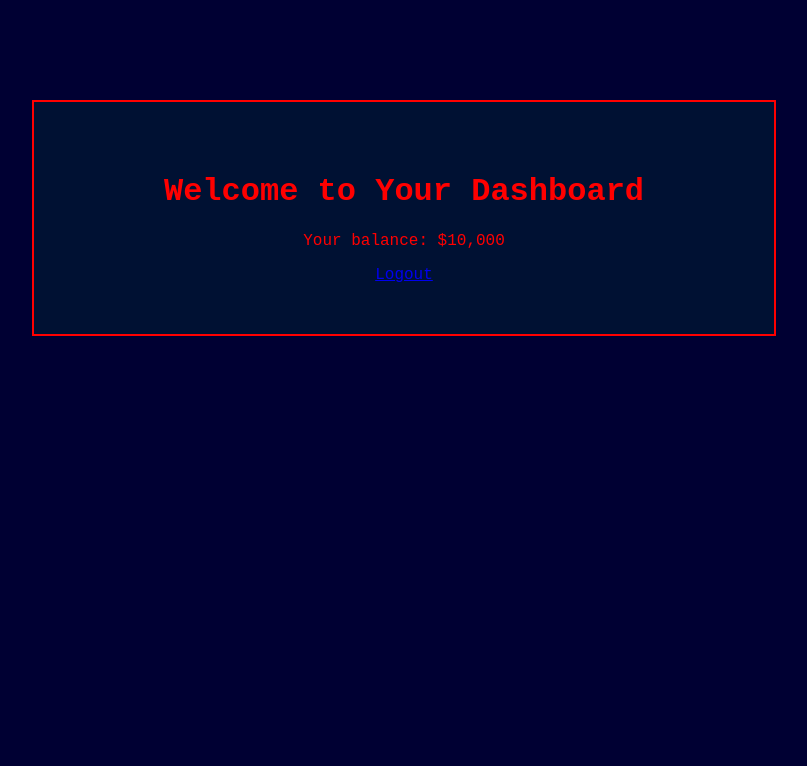
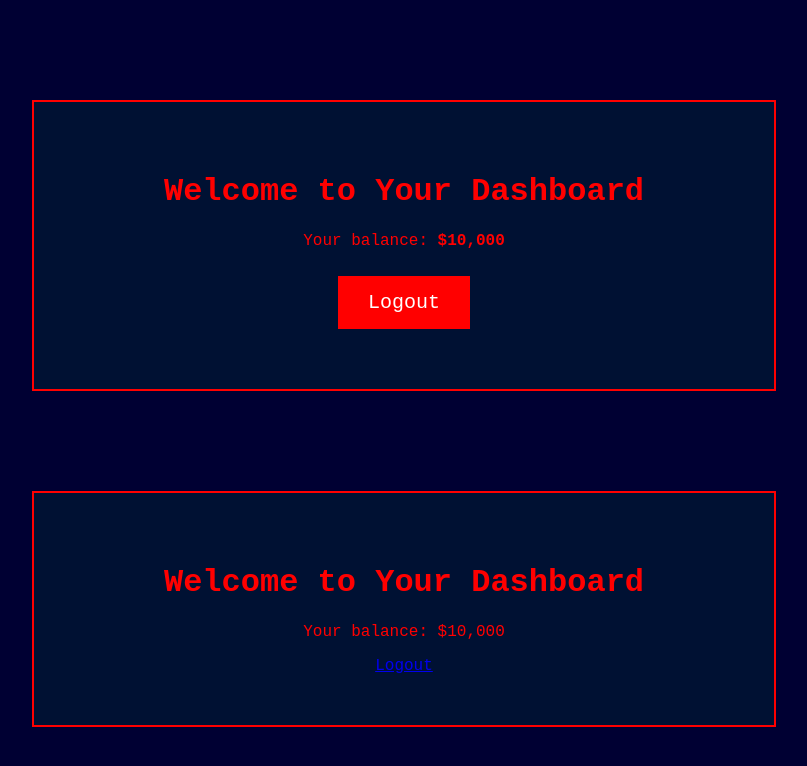
Before and after one commit to brysonhancock/bitse-trading-platform, a website: page dashboard.html in a window 1280 px wide. Shown: the whole page, without its empty margins (236-1043 px from the left). Drawn offline with Linux system fonts and the light colour scheme.

Commit message:
Added dashboard page

```diff
--- a/dashboard.html
+++ b/dashboard.html
@@ -1,3 +1,19 @@
+<!DOCTYPE html>
+<html lang="en">
+<head>
+    <meta charset="UTF-8">
+    <meta name="viewport" content="width=device-width, initial-scale=1.0">
+    <title>Dashboard - Bitse Brokerage Holdings</title>
+    <link rel="stylesheet" href="style.css">
+</head>
+<body>
+    <div class="container">
+        <h1>Welcome to Your Dashboard</h1>
+        <p>Your balance: <strong>$10,000</strong></p>
+        <button onclick="window.location.href='index.html'">Logout</button>
+    </div>
+</body>
+</html>
 <!DOCTYPE html>
 <html lang="en">
 <head>
```
